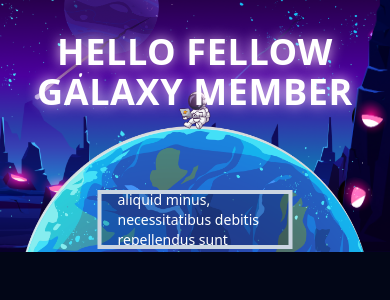
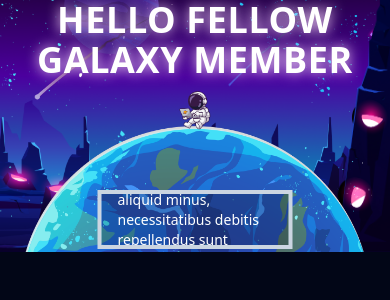
Before and after one commit to MihribanEvren/react-parallax-effect, a React (Vite) app: page / in a window 390 px wide. Shown: the top 300 px of the page. Built offline with nearby package versions, Linux system fonts and the light colour scheme.

Commit message:
updated mt

```diff
--- a/src/components/SecondParallax.jsx
+++ b/src/components/SecondParallax.jsx
@@ -74,7 +74,7 @@ function SecondParallax() {
         style={{ scale: spaceScale }}
       />
       <motion.div
-        className="absolute z-30 w-full h-full mt-8 text-2xl font-bold tracking-wide text-center text-white lg:px-20 lg:text-4xl lg:mt-24 xl:mt-44"
+        className="absolute z-30 w-full h-full text-2xl font-bold tracking-wide text-center text-white lg:px-20 lg:text-4xl lg:mt-24 xl:mt-44"
         initial={{ opacity: 0, y: -50 }}
         animate={{ opacity: 1, y: 0 }}
         transition={{
```
